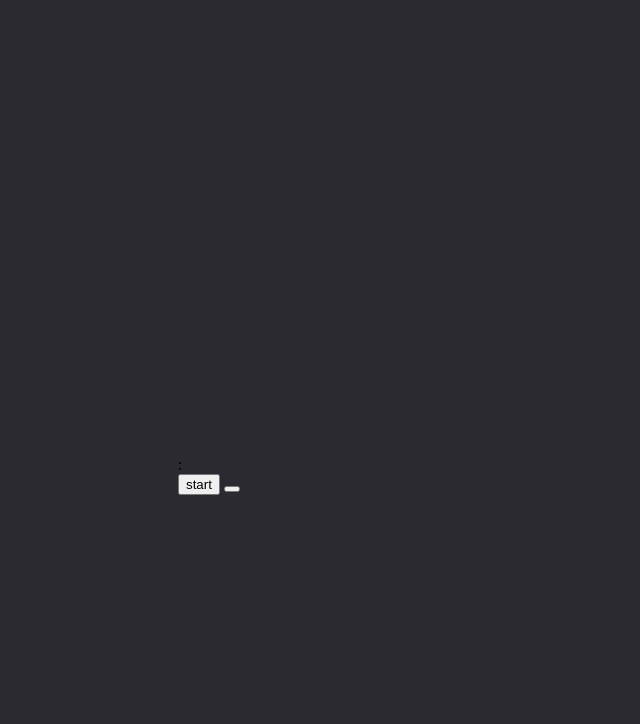
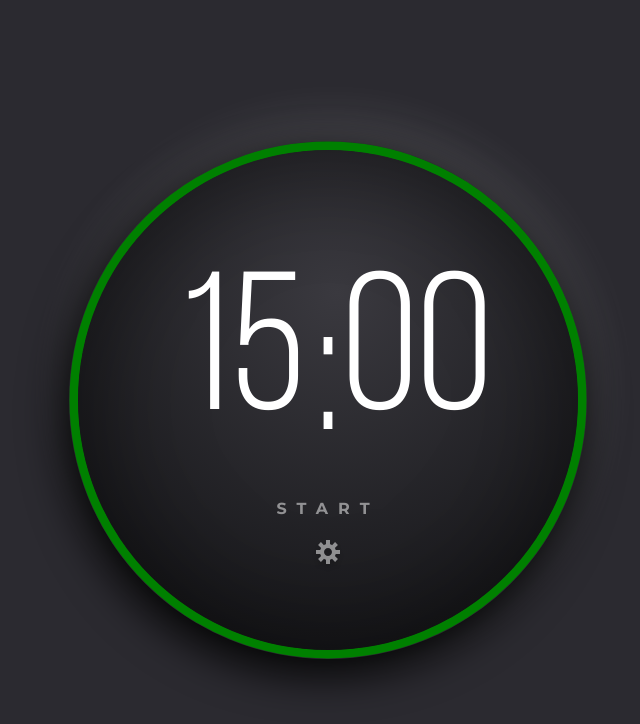
Before and after one commit to colefiscus/CSS_and_JS_Advent, a plain HTML site: page Day 1/ATTEMPT/index.html in a window 1280 px wide. Shown: the whole page, without its empty margins (312-952 px from the left). Drawn offline with Linux system fonts and the light colour scheme; files whose address does not match are found by name.

Commit message:
Add the rest of the POM timer

```diff
--- a/Day 1/ATTEMPT/index.html
+++ b/Day 1/ATTEMPT/index.html
@@ -3,28 +3,31 @@
     <meta charset="UTF-8">
     <meta name="viewport" content="width=device-width, initial-scale=1.0">
     <link rel="stylesheet" href="styles.css">
+    <link href="https://fonts.googleapis.com/css2?family=Montserrat:wght@700&display=swap" rel="stylesheet">
     <title>POMODORO</title>
   </head>
 
   <body>
     <div class="wrapper">
       <div class="ring">
-        <svg></svg>
+        <svg width="518" height="518" viewBox="0 0 518 518">
+          <circle stroke-width="9px" cx="259" cy="259" r="254" />
+        </svg>
       </div>
 
       <div class="timer">
         <div class="time">
           <div class="minutes">
-
+            <input name="minutes" value="15" disabled />
           </div>
           <div class="colon">:</div>
           <div class="seconds">
-
+            <input name="seconds" value="00" disabled />
           </div>
         </div>
         <button class="start">start</button>
         <button class="settings">
-          <img src="" alt="" />
+          <img src="../STARTER/images/gear.svg" alt="Settings" />
         </button>
       </div>
     </div>
--- a/Day 1/ATTEMPT/styles.css
+++ b/Day 1/ATTEMPT/styles.css
@@ -1,3 +1,9 @@
+@font-face {
+  font-family: "bebas";
+  src: url('../STARTER/fonts/bebasneue-book-webfont.woff') format('woff'),
+  url('../STARTER/fonts/bebasneue-book-webfont.woff2') format('woff2');
+}
+
 h1 {
   text-align: center;
   color: white;
@@ -14,3 +20,93 @@ body {
   padding: 0;
   margin: 0;
 }
+
+.wrapper {
+  position: relative;
+  box-shadow: -5px 14px 44px #000000, 5px -16px 50px rgba(255, 255, 255, 0.15);
+  border-radius: 50%;
+  width: 518px;
+  height: 518px;
+  display: flex;
+  align-items: center;
+  justify-content: center;
+}
+
+.ring {
+  position: absolute;
+  left: 0;
+  top: 0;
+  stroke: green;
+}
+
+.ring.ending {
+  stroke: #900A0A;
+}
+
+.timer {
+  display: flex;
+  flex-direction: column;
+  align-items: center;
+  justify-content: center;
+  background: radial-gradient(71.4% 71.4% at 51.7% 28.6%, #3A393F 0%, #17171A 100%);
+  box-shadow: inset 0px 0px 114px rgba(0, 0, 0, 0.45);
+  border-radius: 50%;
+  width: 500px;
+  height: 500px;
+  z-index: 2;
+  position: relative;
+  color: white;
+}
+
+.time {
+  display: flex;
+  font-family: 'bebas';
+  font-size: 196px;
+  margin-bottom: 30px;
+  margin-top: 30px;
+}
+
+input {
+  border: 0;
+  border-bottom: 1px dashed white;
+  background: none;
+  color: white;
+  font-size: 196px;
+  font-family: 'bebas';
+  width: 150px;
+  height: 170px;
+  text-align: center;
+  outline: none;
+}
+
+input:disabled {
+  border: none;
+}
+
+.start {
+  background: none;
+  border: none;
+  font-family: 'Montserrat', sans-serif;
+  color: white;
+  font-size: 16px;
+  text-transform: uppercase;
+  letter-spacing: 10px;
+  opacity: .5;
+  cursor: pointer;
+  margin-bottom: 20px;
+}
+
+.start:hover {
+  opacity: 1;
+}
+
+.settings {
+  background: none;
+  border: none;
+  cursor: pointer;
+  opacity: 0.5;
+}
+
+.settings:hover {
+  opacity: 1;
+}
```
